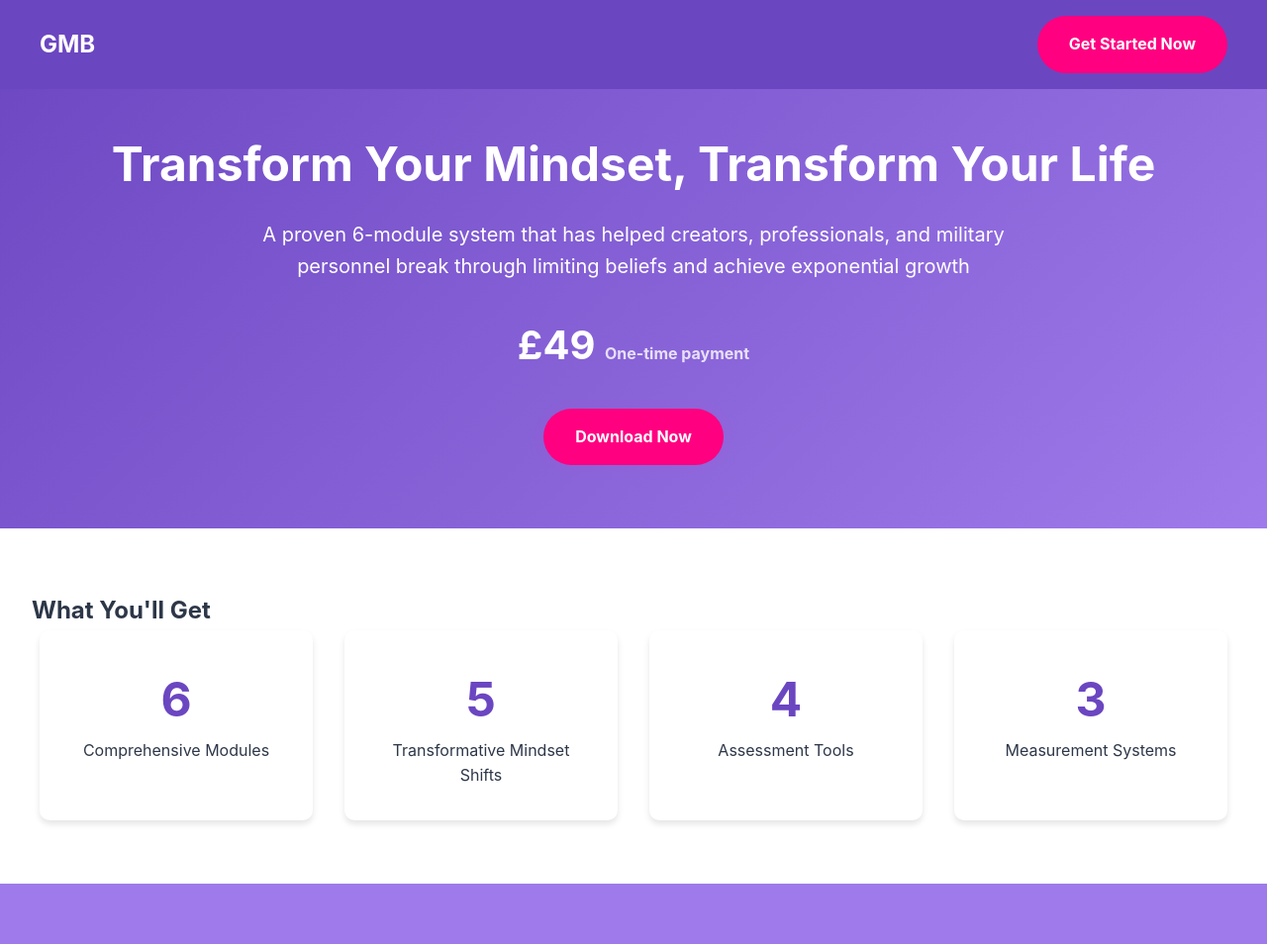
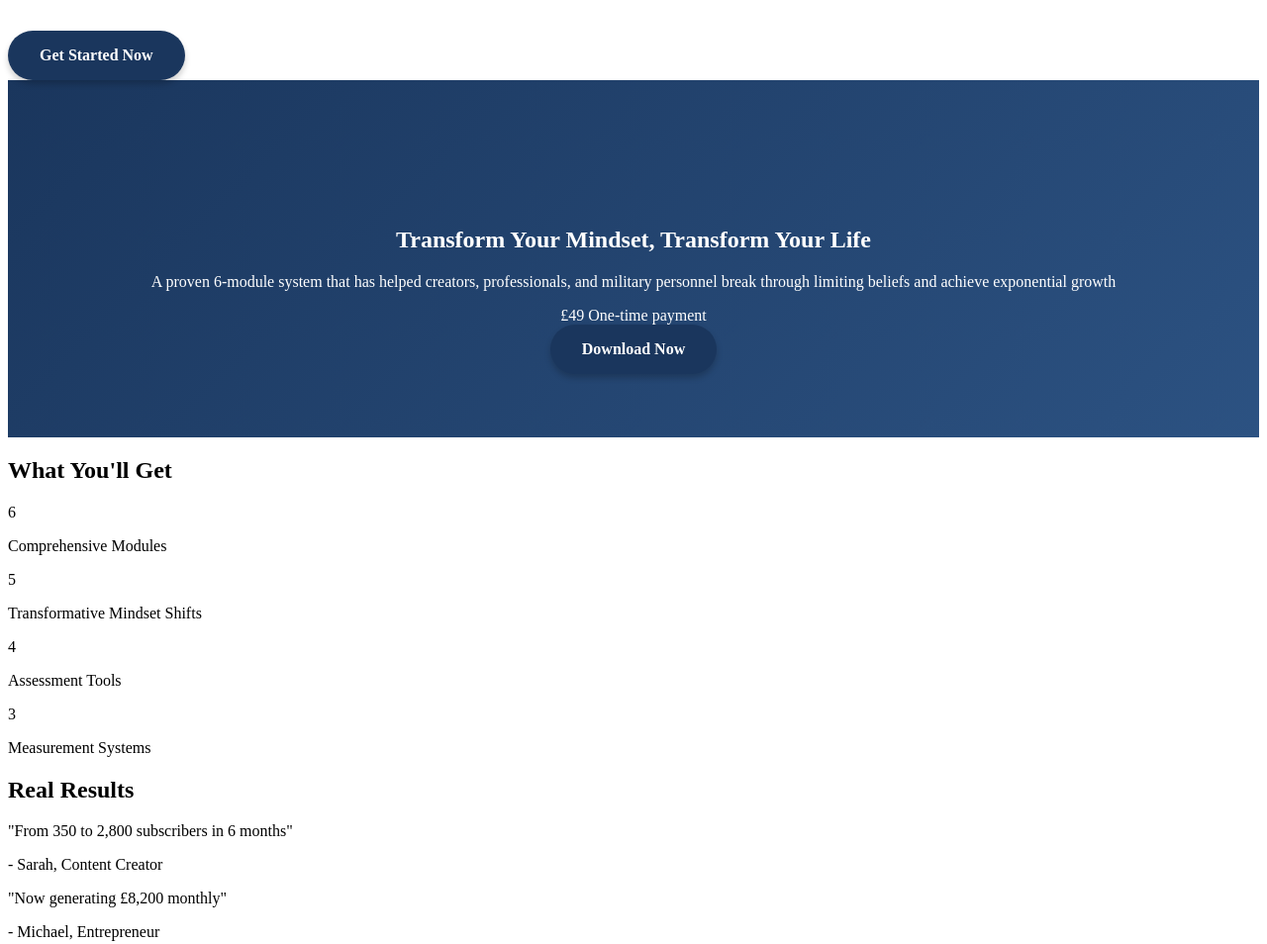
Before and after one commit to BldrGco/Growth-Mindset-LP, a plain HTML site: page index.html in a window 1280 px wide. Shown: the top 954 px of the page at 99% size. Drawn offline with Linux system fonts and the light colour scheme.

Commit message:
Update styles.css

```diff
--- a/styles.css
+++ b/styles.css
@@ -1,44 +1,35 @@
 :root {
-    --primary: #6B46C1;
-    --secondary: #9F7AEA;
-    --accent: #B794F4;
+    --primary: #1a365d;
+    --secondary: #2c5282;
+    --accent: #2b6cb0;
     --background: #ffffff;
     --text: #2D3748;
 }
 
-* {
-    margin: 0;
-    padding: 0;
-    box-sizing: border-box;
-}
-
-body {
-    font-family: 'Inter', sans-serif;
-    color: var(--text);
-    line-height: 1.6;
-}
-
-header {
-    background: var(--primary);
-    padding: 1rem;
-    position: fixed;
-    width: 100%;
-    top: 0;
-    z-index: 100;
-}
-
-nav {
-    display: flex;
-    justify-content: space-between;
-    align-items: center;
-    max-width: 1200px;
-    margin: 0 auto;
-}
-
+/* Previous CSS with these updated styles: */
 .logo {
     color: white;
     font-weight: bold;
-    font-size: 1.5rem;
+    font-size: 1.2rem;
+    line-height: 1.2;
+    max-width: 300px;
+}
+
+.cta-button {
+    display: inline-block;
+    background: var(--primary);
+    color: white;
+    padding: 1rem 2rem;
+    border-radius: 30px;
+    text-decoration: none;
+    font-weight: bold;
+    transition: transform 0.3s ease;
+    box-shadow: 0 4px 6px rgba(0, 0, 0, 0.2);
+}
+
+.cta-button:hover {
+    transform: translateY(-2px);
+    background: var(--secondary);
 }
 
 .hero {
@@ -48,138 +39,4 @@ nav {
     text-align: center;
 }
 
-h1 {
-    font-size: 3rem;
-    margin-bottom: 1rem;
-}
-
-.subtitle {
-    font-size: 1.25rem;
-    max-width: 800px;
-    margin: 0 auto 2rem;
-}
-
-.cta-button {
-    display: inline-block;
-    background: #FF0080;
-    color: white;
-    padding: 1rem 2rem;
-    border-radius: 30px;
-    text-decoration: none;
-    font-weight: bold;
-    transition: transform 0.3s ease;
-}
-
-.cta-button:hover {
-    transform: translateY(-2px);
-}
-
-.price-tag {
-    font-size: 2.5rem;
-    font-weight: bold;
-    margin: 2rem 0;
-}
-
-.price-tag span {
-    font-size: 1rem;
-    opacity: 0.8;
-}
-
-.features {
-    padding: 4rem 2rem;
-    background: var(--background);
-}
-
-.feature-grid {
-    display: grid;
-    grid-template-columns: repeat(auto-fit, minmax(200px, 1fr));
-    gap: 2rem;
-    max-width: 1200px;
-    margin: 0 auto;
-}
-
-.feature {
-    text-align: center;
-    padding: 2rem;
-    background: white;
-    border-radius: 10px;
-    box-shadow: 0 4px 6px rgba(0, 0, 0, 0.1);
-}
-
-.number {
-    font-size: 3rem;
-    color: var(--primary);
-    font-weight: bold;
-}
-
-.case-studies {
-    background: var(--secondary);
-    color: white;
-    padding: 4rem 2rem;
-    text-align: center;
-}
-
-.case-study {
-    margin: 2rem 0;
-}
-
-.highlight {
-    font-size: 1.5rem;
-    font-weight: bold;
-}
-
-.checkout {
-    padding: 4rem 2rem;
-    text-align: center;
-}
-
-.offer-box {
-    max-width: 500px;
-    margin: 2rem auto;
-    padding: 2rem;
-    border-radius: 10px;
-    box-shadow: 0 4px 20px rgba(0, 0, 0, 0.1);
-}
-
-.offer-box ul {
-    list-style: none;
-    margin: 2rem 0;
-    text-align: left;
-}
-
-.offer-box li {
-    margin: 1rem 0;
-}
-
-.pulse {
-    animation: pulse 2s infinite;
-}
-
-@keyframes pulse {
-    0% {
-        box-shadow: 0 0 0 0 rgba(255, 0, 128, 0.4);
-    }
-    70% {
-        box-shadow: 0 0 0 10px rgba(255, 0, 128, 0);
-    }
-    100% {
-        box-shadow: 0 0 0 0 rgba(255, 0, 128, 0);
-    }
-}
-
-footer {
-    background: var(--text);
-    color: white;
-    text-align: center;
-    padding: 2rem;
-}
-
-@media (max-width: 768px) {
-    h1 {
-        font-size: 2rem;
-    }
-
-    .feature-grid {
-        grid-template-columns: 1fr;
-    }
-}
+/* Rest of the CSS remains the same */
```
